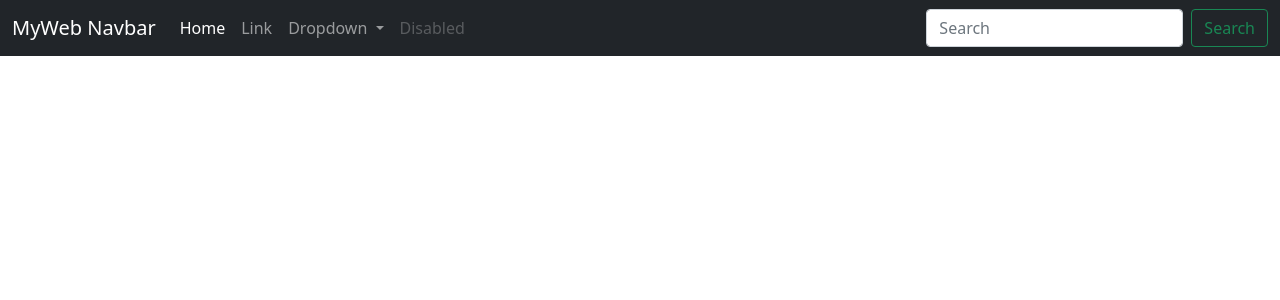
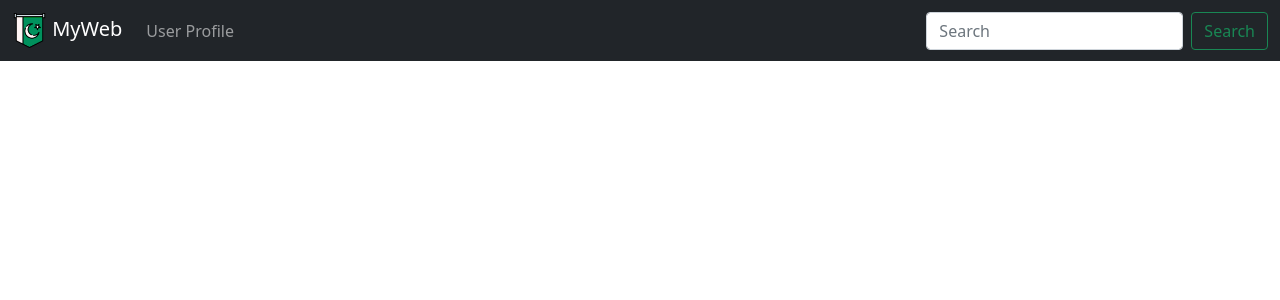
Before and after one commit to rana-ans/flask_course, a Flask app: page / in a window 1280 px wide. Shown: the top 300 px of the page. Run offline with Flask 2, Linux system fonts and the light colour scheme.

Commit message:
added navbar logo

```diff
--- a/app.py
+++ b/app.py
@@ -1,7 +1,14 @@
 from flask import Flask, render_template
+from flask_wtf import FlaskForm
+from wtforms import StringField, SubmitField
+from wtforms.validators import DataRequired
 
 # Create a Flask Instance
 app = Flask(__name__)
+app.config['SECRET_KEY'] = "mysecretkey"
+
+# Create a Form Class
+
 
 # Create a route decorator
 @app.route('/')
@@ -10,7 +17,7 @@ def index():
 
 @app.route('/user/<name>')
 def user(name):
-	return render_template("base.html", user_name=name)
+	return render_template("user.html", user_name=name)
 
 # Error Pages
 @app.errorhandler(404)
--- a/templates/navbar.html
+++ b/templates/navbar.html
@@ -1,31 +1,20 @@
-<nav class="navbar navbar-expand-lg navbar-dark bg-dark">
+<nav class="navbar navbar-expand-lg navbar-dark bg-dark" >
   <div class="container-fluid">
-    <a class="navbar-brand" href="#">MyWeb Navbar</a>
+    <a class="navbar-brand" href="{{url_for('index')}}">
+      <!-- MyWeb Navbar -->
+      <img src="{{url_for('static', filename='pakistanicon.png')}}" alt="" width="35" height="35" class="d-inline-block align-text-middle">
+      MyWeb
+    </a>
     <button class="navbar-toggler" type="button" data-bs-toggle="collapse" data-bs-target="#navbarSupportedContent" aria-controls="navbarSupportedContent" aria-expanded="false" aria-label="Toggle navigation">
       <span class="navbar-toggler-icon"></span>
     </button>
     <div class="collapse navbar-collapse" id="navbarSupportedContent">
       <ul class="navbar-nav me-auto mb-2 mb-lg-0">
+
         <li class="nav-item">
-          <a class="nav-link active" aria-current="page" href="#">Home</a>
+          <a class="nav-link" href="{{url_for('user', name='Ans')}}">User Profile</a>
         </li>
-        <li class="nav-item">
-          <a class="nav-link" href="#">Link</a>
-        </li>
-        <li class="nav-item dropdown">
-          <a class="nav-link dropdown-toggle" href="#" id="navbarDropdown" role="button" data-bs-toggle="dropdown" aria-expanded="false">
-            Dropdown
-          </a>
-          <ul class="dropdown-menu" aria-labelledby="navbarDropdown">
-            <li><a class="dropdown-item" href="#">Action</a></li>
-            <li><a class="dropdown-item" href="#">Another action</a></li>
-            <li><hr class="dropdown-divider"></li>
-            <li><a class="dropdown-item" href="#">Something else here</a></li>
-          </ul>
-        </li>
-        <li class="nav-item">
-          <a class="nav-link disabled">Disabled</a>
-        </li>
+
       </ul>
       <form class="d-flex">
         <input class="form-control me-2" type="search" placeholder="Search" aria-label="Search">
```
Also changed, not shown: static/pakistanicon.png (added).
